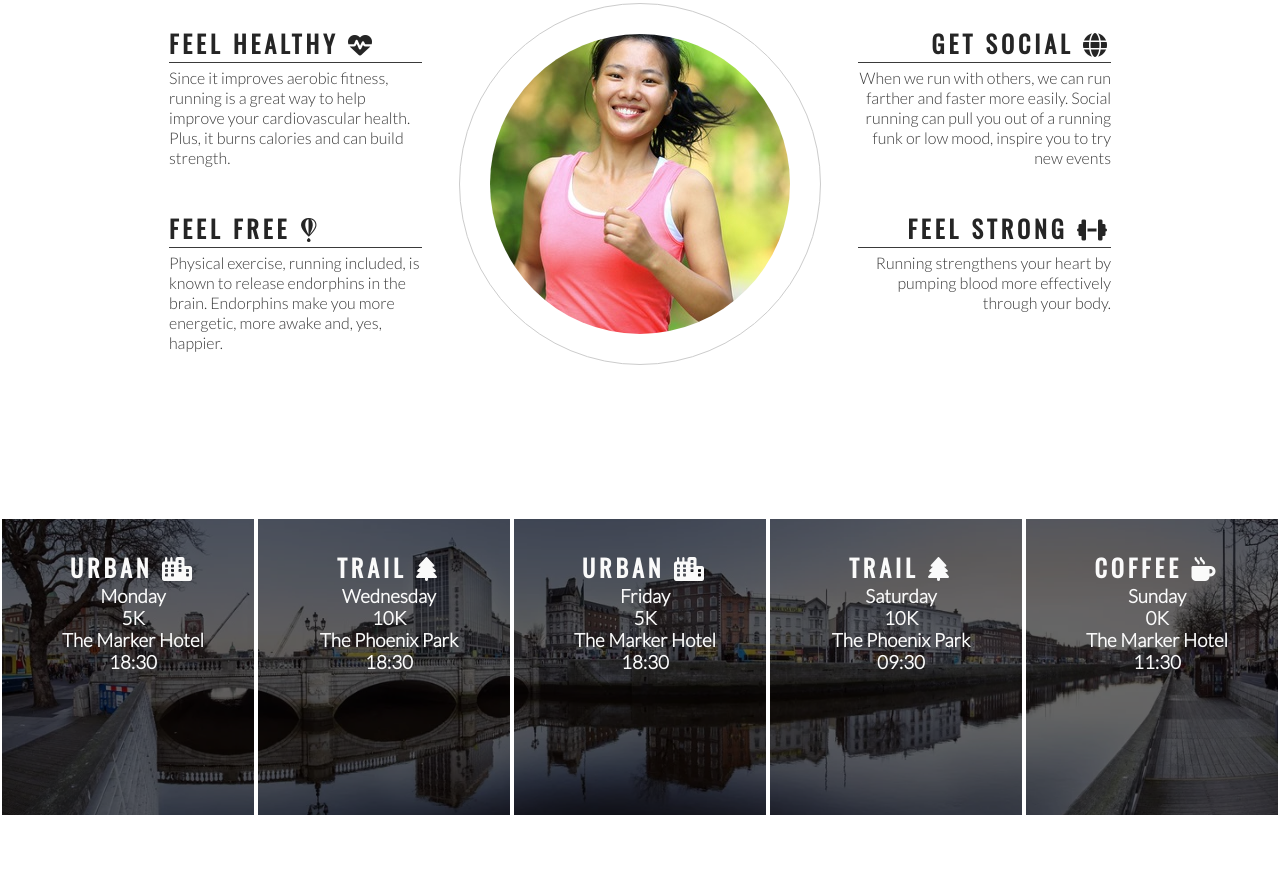
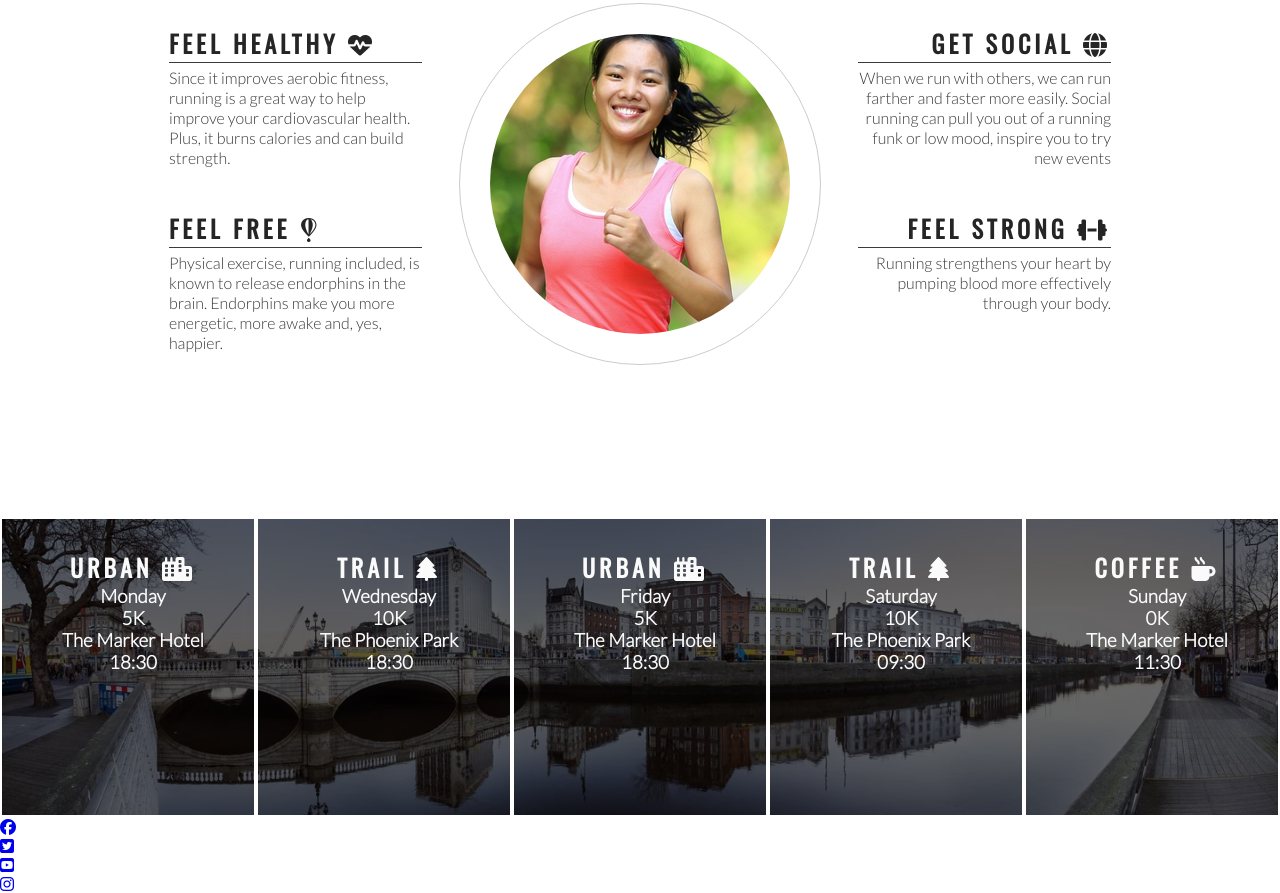
Before and after one commit to sean-meade/love-running, a plain HTML site: page index.html in a window 1280 px wide. Shown: the part 778-1671 px from the top of the page. Before the commit the page ends 1595 px from the top, so only its background shows below. Drawn offline with nearby package versions, Linux system fonts and the light colour scheme.

Commit message:
Add social media icons to footer.

```diff
--- a/index.html
+++ b/index.html
@@ -113,8 +113,31 @@
             <h3>11:30</h3>
         </div>
     </section>
-    <section></section>
-    <footer></footer>
+
+    <footer>
+        <ul>
+            <li>
+                <a href="https://facebook.com//" target="_blank" rel="noopener" aria-label="Visit our Facebook page (opens in a new tab)">
+                    <i class="fab fa-facebook"></i>
+                </a>
+            </li>
+            <li>
+                <a href="https://twitter.com//" target="_blank" rel="noopener" aria-label="Visit our Twitter page (opens in a new tab)">
+                    <i class="fab fa-twitter-square"></i>
+                </a>
+            </li>
+            <li>
+                <a href="https://youtube.com//" target="_blank" rel="noopener" aria-label="Visit our YouTube page (opens in a new tab)">
+                    <i class="fab fa-youtube-square"></i>
+                </a>
+            </li>
+            <li>
+                <a href="https://instagram.com//" target="_blank" rel="noopener" aria-label="Visit our Instagram page (opens in a new tab)">
+                    <i class="fab fa-instagram"></i>
+                </a>
+            </li>
+        </ul>
+    </footer>
 
     <!-- font awesome script -->
     <script src="https://kit.fontawesome.com/be168eee69.js" crossorigin="anonymous"></script>
```
